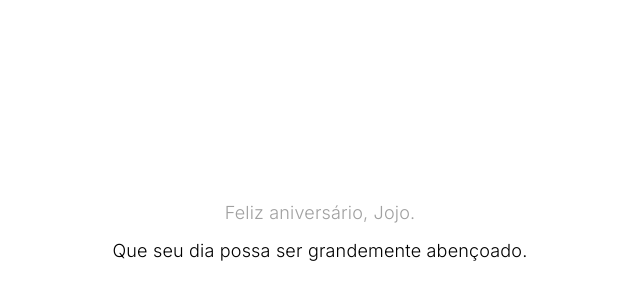
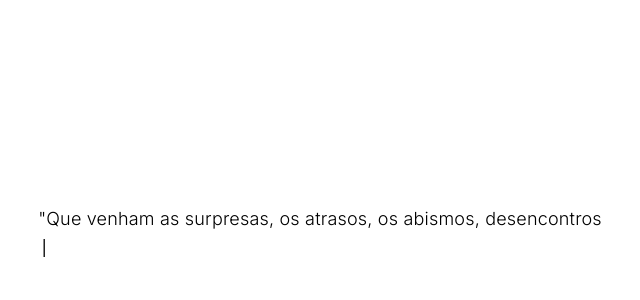
Before and after one commit to becanmc/jojo-birthday, a React (Vite) app in the folder project/: page / in a window 1280 px wide. Shown: the part 168-468 px from the top of the page, without its empty margins (320-960 px from the left). Built offline with nearby package versions, Linux system fonts and the light colour scheme.

Commit message:
Anavitoria Lyrics

```diff
--- a/project/src/App.tsx
+++ b/project/src/App.tsx
@@ -1,9 +1,10 @@
 import TimelinePage from "./pages/TimelinePage/TimelinePage";
 import SameBirthdayPage from "./pages/SameBirthdayPage/SameBirthdayPage";
 import PreMainPage from "./pages/PreMainPage/PreMainPage";
+import AnavitoriaPage from "./pages/AnavitoriaPage/AnavitoriaPage";
 
 function App() {
-	return <PreMainPage />;
+	return <AnavitoriaPage />;
 }
 
 export default App;
--- a/project/src/components/atoms/Text/Typewriter/Typewriter.module.css
+++ b/project/src/components/atoms/Text/Typewriter/Typewriter.module.css
@@ -1,10 +1,15 @@
 .typewriter :global(.Typewriter__wrapper) {
     font-family: var(--font-primary);
     font-weight: 300;
-    font-size: var(--font-size-6);
+    font-size: inherit;
 }
 
 .typewriter :global(.Typewriter__cursor) {
   color: var(--color-black);
-  font-size: var(--font-size-6);
+  font-size: inherit;
 }
+
+.hideCursor :global(.Typewriter__cursor) {
+  visibility: hidden;
+  animation: none;
+}
--- a/project/src/components/atoms/Text/Typewriter/Typewriter.tsx
+++ b/project/src/components/atoms/Text/Typewriter/Typewriter.tsx
@@ -4,20 +4,48 @@ import styles from "./Typewriter.module.css";
 type TypeWriterProps = {
     strings: Array<string>
     onComplete?: () => void
+    typingDelay?: number
+    showCursor?: boolean
+    fontSize?: React.CSSProperties["fontSize"]
+    pauseBetween?: number | number[]
+    keepPrevious?: boolean
+    lineBreakBefore?: boolean[]
 }
 
-function TypeWriter({strings, onComplete} : TypeWriterProps) {
+function TypeWriter({
+  strings,
+  onComplete,
+  typingDelay = 35,
+  showCursor = true,
+  fontSize = "var(--font-size-6)",
+  pauseBetween = 700,
+  keepPrevious = false,
+  lineBreakBefore = [],
+} : TypeWriterProps) {
   return (
-    <div className={styles.typewriter}>
+    <div
+      className={`${styles.typewriter} ${showCursor ? "" : styles.hideCursor}`}
+      style={{ fontSize }}
+    >
       <TypewriterComponent
-        options={{ delay: 35, deleteSpeed: 30 }}
+        options={{ delay: typingDelay, deleteSpeed: 30 }}
         onInit={(typewriter) => {
           let sequence = typewriter;
           strings.forEach((string, index) => {
+            if (index > 0) {
+              const pause = Array.isArray(pauseBetween)
+                ? pauseBetween[index - 1] ?? 700
+                : pauseBetween;
+              sequence = sequence.pauseFor(pause);
+              if (keepPrevious) {
+                if (lineBreakBefore[index - 1] !== false) {
+                  sequence = sequence.typeString("<br />");
+                }
+              } else {
+                sequence = sequence.deleteAll(30);
+              }
+            }
             sequence = sequence.typeString(string);
-            if (index < strings.length - 1) {
-              sequence = sequence.pauseFor(700).deleteAll(30);
-            }
           });
           sequence.callFunction(() => onComplete?.()).start();
         }}
--- /dev/null
+++ b/project/src/pages/AnavitoriaPage/AnavitoriaPage.module.css
@@ -0,0 +1,13 @@
+.content{
+    width: 100%;
+    height: 100vh;
+
+    display: flex;
+    justify-content: center;
+    align-items: center;
+}
+
+
+.lyrics_bottom{
+    text-align: right;
+}
--- /dev/null
+++ b/project/src/pages/AnavitoriaPage/AnavitoriaPage.tsx
@@ -0,0 +1,49 @@
+import { useEffect, useState } from "react";
+import styles from "./AnavitoriaPage.module.css";
+import TypeWriter from "../../components/atoms/Text/Typewriter/Typewriter";
+
+const topLyrics = "\"Que venham as surpresas, os atrasos, os abismos, desencontros<br />Desafios, canastras, perigos<br />Que sinalizem astros, profecias, as intuições e os guias espirituais<br />As intuições e os guias espirituais<br />As intuições e os guias...";
+const bottomLyrics = ["Eu quero estar contigo", "E nada mais.", "\""];
+
+function AnavitoriaPage(){
+    const [showBottom, setShowBottom] = useState(false);
+    const [topComplete, setTopComplete] = useState(false);
+
+    useEffect(() => {
+        if (!topComplete) return;
+
+        const timeout = window.setTimeout(() => setShowBottom(true), 1000);
+        return () => window.clearTimeout(timeout);
+    }, [topComplete]);
+
+    return (
+        <section className={styles.content}>
+            <div className={styles.lyrics_content}>
+                <div className={styles.lyrics_top}>
+                    <TypeWriter
+                        strings={[topLyrics]}
+                        typingDelay={80}
+                        fontSize="var(--font-size-3)"
+                        showCursor={!topComplete}
+                        onComplete={() => setTopComplete(true)}
+                    />
+                </div>
+
+                <div className={styles.lyrics_bottom}>
+                    {showBottom && (
+                        <TypeWriter
+                            strings={bottomLyrics}
+                            typingDelay={80}
+                            fontSize="var(--font-size-3)"
+                            pauseBetween={[2000, 1000]}
+                            keepPrevious
+                            lineBreakBefore={[true, false]}
+                        />
+                    )}
+                </div>
+            </div>
+        </section>
+    );
+}
+
+export default AnavitoriaPage;
```
